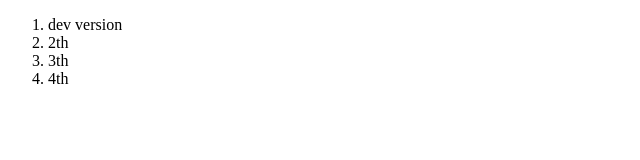
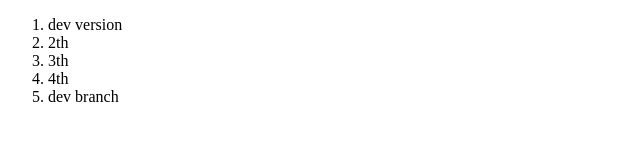
Before and after one commit to jangkunblog/example, a plain HTML site: page index.html in a window 1280 px wide. Shown: the whole page, without its empty margins (0-640 px from the left). Drawn offline with Linux system fonts and the light colour scheme.

Commit message:
dev branch

```diff
--- a/index.html
+++ b/index.html
@@ -10,6 +10,7 @@
 		<li>2th</li>
 		<li>3th</li>
 		<li>4th</li>
+		<li>dev branch</li>
 	</ol>
 </body>
 </html>
```
